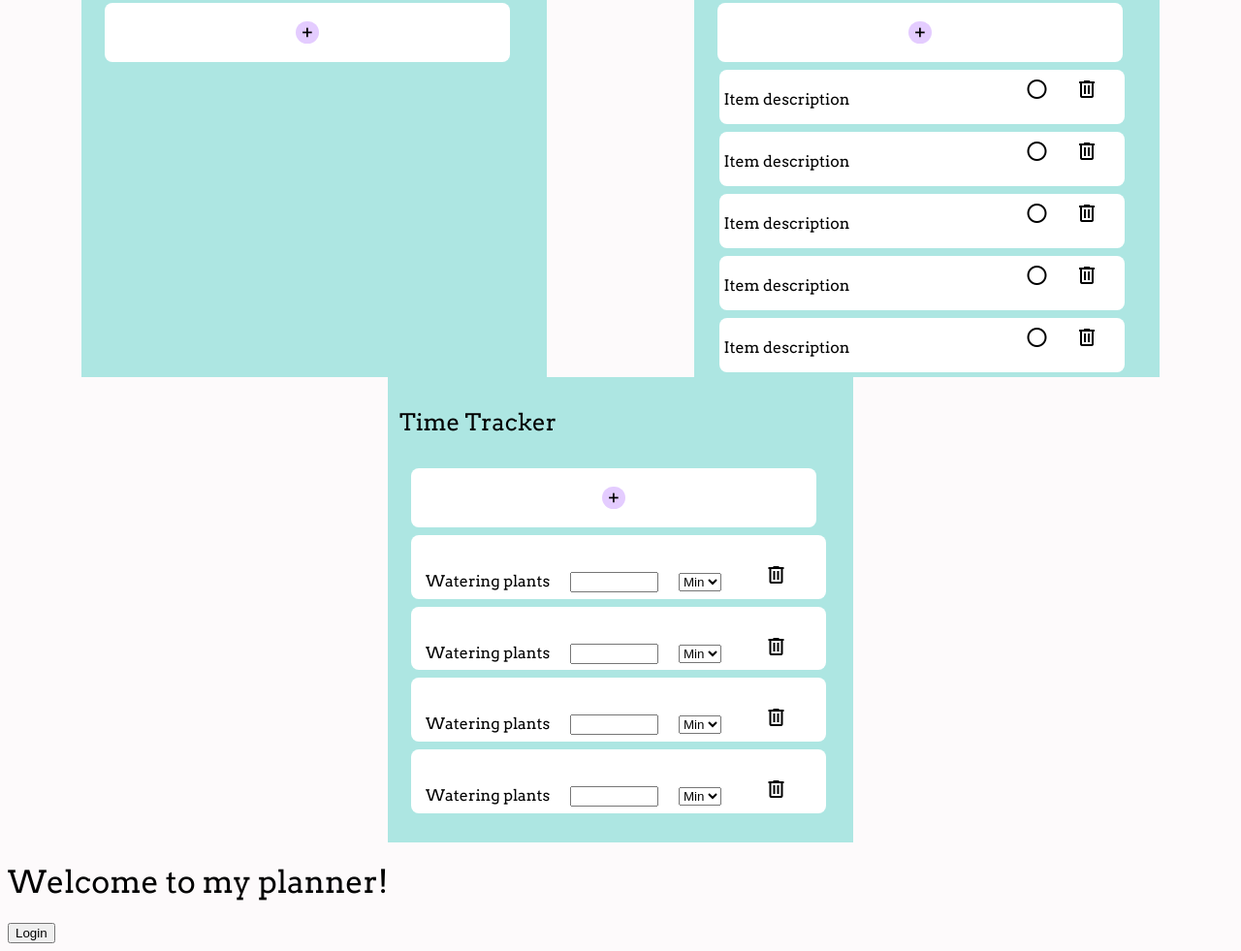
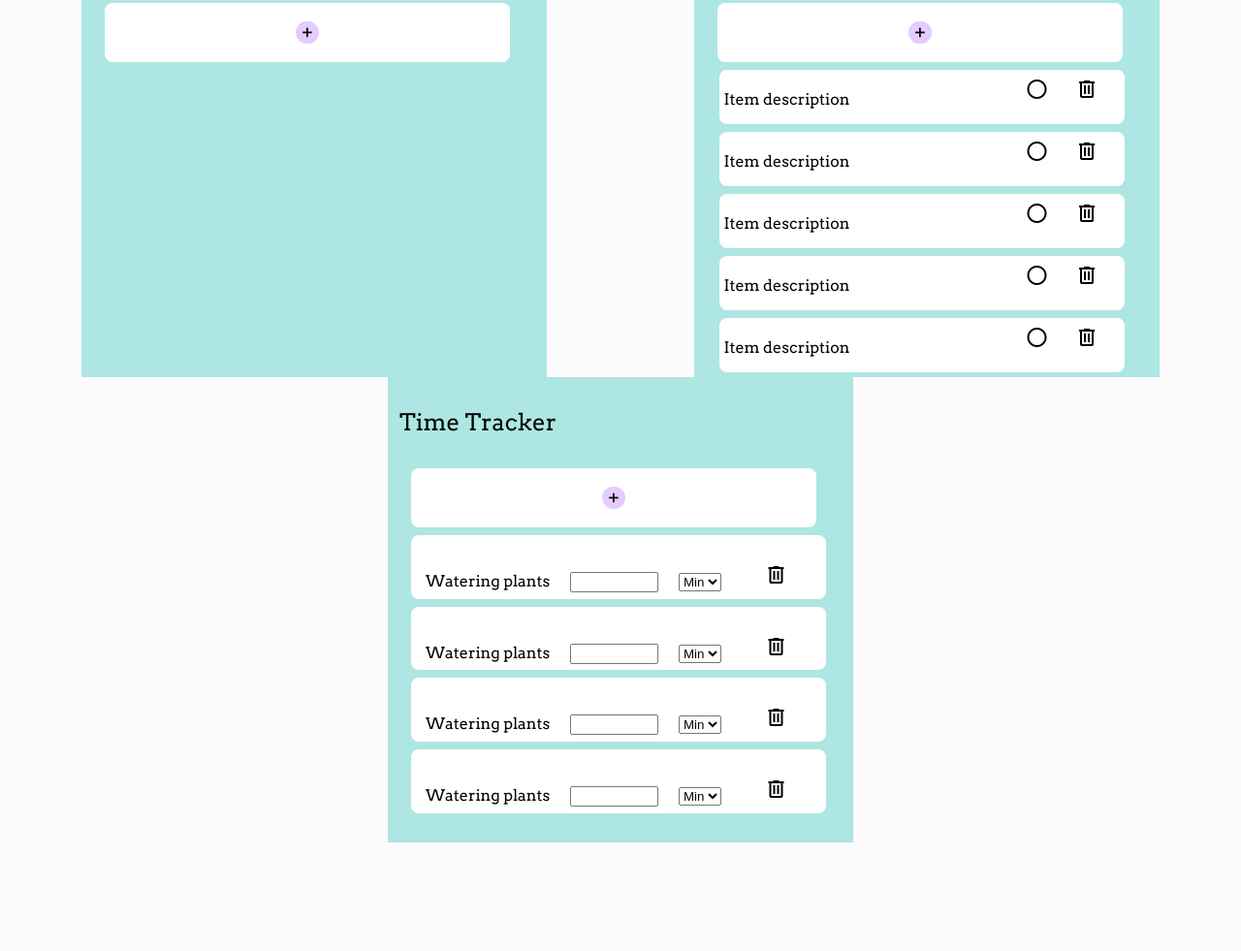
Before and after one commit to Grad-Projects/my-planner, a website: page frontend/index.html in a window 1280 px wide. Shown: the part 284-1265 px from the top of the page at 97% size. After the commit the page ends 1161 px from the top, so only its background shows below. Drawn offline with nearby package versions, Linux system fonts and the light colour scheme.

Commit message:
Removed login button from index page

```diff
--- a/frontend/callback.js
+++ b/frontend/callback.js
@@ -13,7 +13,7 @@ if (hostname.includes("localhost") || hostname.includes("127.0.0.1")) {
 }
 
 if (code && state) {
-  // Get saved code verifier and state
+  // Retrieve code verifier from DB
   let response = await fetch(`http://localhost:8080/api/v1/oauth-state?state=${state}`, {
     method: 'GET',
     headers: { 'Content-Type': 'application/json' }
--- a/frontend/index.html
+++ b/frontend/index.html
@@ -170,9 +170,6 @@
 
 </head>
 <body>
-    <h1>Welcome to my planner!</h1>
-    <button id="loginBtn">Login</button>
-
 
 </body>
 <script src="https://cdn.jsdelivr.net/npm/dayjs@1/dayjs.min.js"></script>
```
